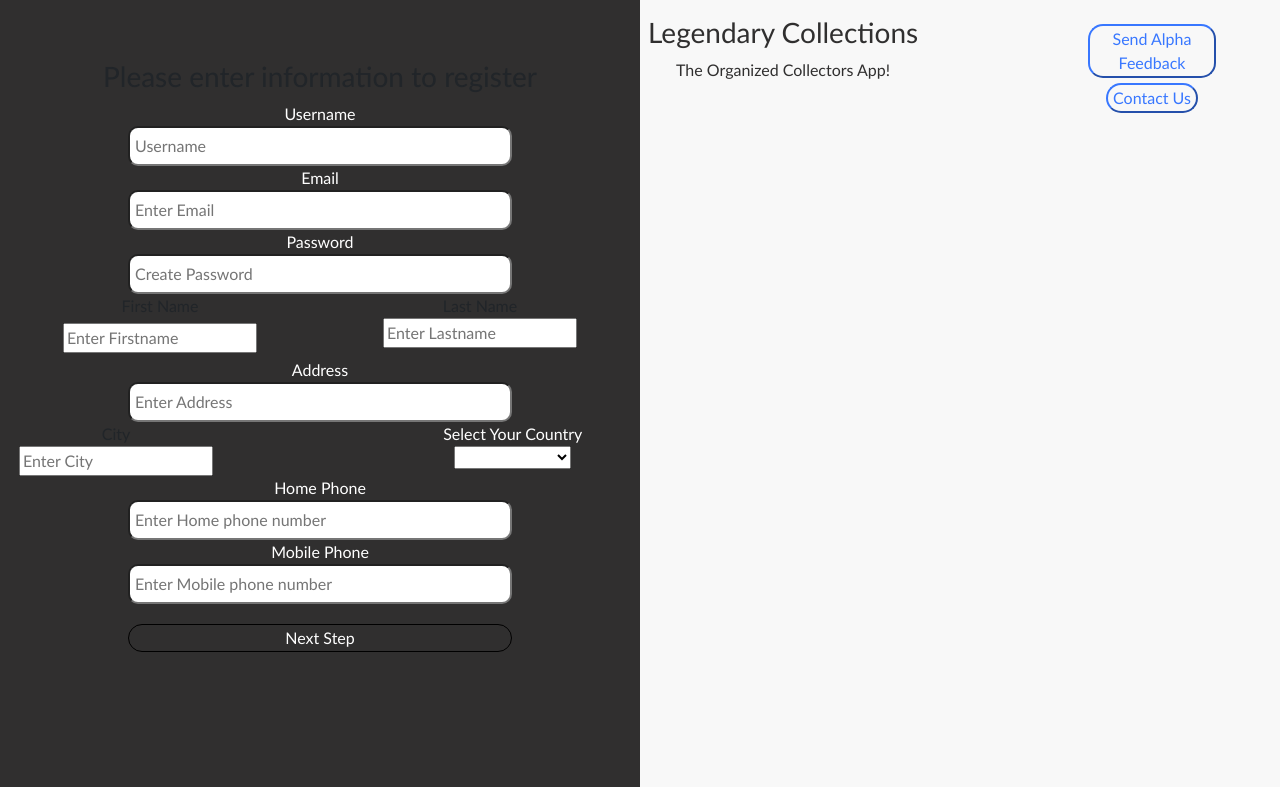
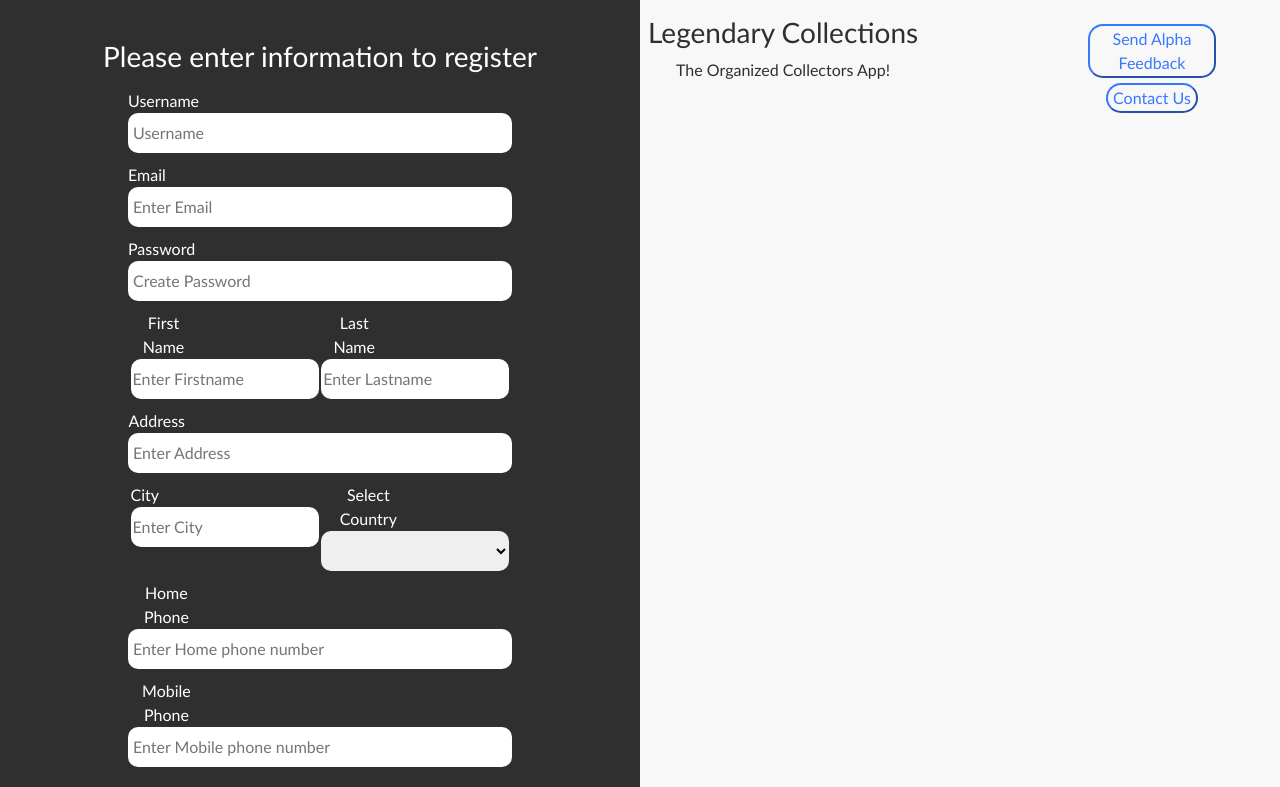
Before and after one commit to tylerletendre98/legendaryApplicationsAssessment, a React (Create React App) app in the folder legendary-applications-assessment/: page / in a window 1280 px wide. Shown: the top 787 px of the page. Built offline with nearby package versions, Linux system fonts and the light colour scheme.

Commit message:
fixed the form lables that way sit on top of the lables and are positoned toward the left of the lable

```diff
--- a/legendary-applications-assessment/src/components/FormHeader/FormHeader.jsx
+++ b/legendary-applications-assessment/src/components/FormHeader/FormHeader.jsx
@@ -1,4 +1,5 @@
 import React from "react";
+import "./formHeader.css";
 
 function FormHeader() {
   return (
--- a/legendary-applications-assessment/src/components/FormHeader/formHeader.css
+++ b/legendary-applications-assessment/src/components/FormHeader/formHeader.css
@@ -0,0 +1,4 @@
+.form-header-container {
+  color: white;
+  margin-bottom: 15px;
+}
--- a/legendary-applications-assessment/src/components/RegisterForm/RegisterForm.jsx
+++ b/legendary-applications-assessment/src/components/RegisterForm/RegisterForm.jsx
@@ -64,7 +64,7 @@
         </div>
       </div>
       <div className="input-container">
-        <div className="input-lable">
+        <div className="input-lable-email">
           <label>Email</label>
         </div>
         <div>
@@ -89,14 +89,12 @@
           />
         </div>
       </div>
-      <div className="container">
-        <div className="row">
-          <div className="col">
+      <div className="small-input-container">
         <div className="input-container-small">
-              <div className="input-lable">
+          <div className="input-lable-name">
             <label>First Name</label>
           </div>
-              <div className="form-floating">
+          <div>
             <input
               type="text"
               placeholder="Enter Firstname"
@@ -105,13 +103,9 @@
             />
           </div>
         </div>
-          </div>
-          <div className="col">
         <div className="input-container-small">
-              <div>
-                <label htmlFor="floatingInputGrid" className="input-lable">
-                  Last Name
-                </label>
+          <div className="input-lable-name">
+            <label>Last Name</label>
           </div>
           <div>
             <input
@@ -120,8 +114,6 @@
               value={lastName}
               onChange={(e) => setLastName(e.target.value)}
             />
-              </div>
-            </div>
           </div>
         </div>
       </div>
@@ -140,12 +132,10 @@
           />
         </div>
       </div>
-      <div className="container">
-        <div className="row">
-          <div className="col">
+      <div className="small-input-container">
         <div className="input-container-small">
           <div>
-                <label className="input-lable">City</label>
+            <label className="input-lable-city">City</label>
           </div>
           <div>
             <input
@@ -156,11 +146,9 @@
             />
           </div>
         </div>
-          </div>
-          <div className="col">
-            <div className="input-container">
-              <div className="input-lable">
-                <label htmlFor="floatingSelectGrid">Select Your Country</label>
+        <div className="input-container-small">
+          <div className="input-lable-small">
+            <label htmlFor="floatingSelectGrid">Select Country</label>
           </div>
           <div>
             <select
@@ -175,10 +163,8 @@
           </div>
         </div>
       </div>
-        </div>
-      </div>
       <div className="input-container">
-        <div className="input-lable">
+        <div className="input-lable-phone">
           <label htmlFor="floatingInputGrid">Home Phone</label>
         </div>
         <div>
@@ -191,7 +177,7 @@
         </div>
       </div>
       <div className="input-container">
-        <div className="input-lable">
+        <div className="input-lable-phone">
           <label htmlFor="floatingInputGrid">Mobile Phone</label>
         </div>
         <div>
--- a/legendary-applications-assessment/src/components/RegisterForm/registerForm.css
+++ b/legendary-applications-assessment/src/components/RegisterForm/registerForm.css
@@ -30,6 +30,7 @@
   color: white;
   margin-left: 20%;
   width: 30vw;
+  margin-top: 10px;
 }
 
 .input-container input {
@@ -37,4 +38,55 @@
   height: 40px;
   border-radius: 10px;
   padding: 5px;
+  border-style: none;
 }
+
+.small-input-container {
+  display: flex;
+  justify-content: space-evenly;
+  width: 30vw;
+  margin-left: 20%;
+}
+
+.input-container-small {
+  color: white;
+  width: 49%;
+  margin-top: 10px;
+}
+
+.input-container-small input {
+  width: 100%;
+  border-radius: 10px;
+  border-style: none;
+  height: 40px;
+}
+
+.input-container-small select {
+  width: 100%;
+  height: 40px;
+  border-radius: 10px;
+  border-style: none;
+}
+
+.input-lable {
+  padding-right: 85%;
+}
+
+.input-lable-small {
+  padding-right: 50%;
+}
+
+.input-lable-city {
+  padding-right: 85%;
+}
+
+.input-lable-phone {
+  padding-right: 80%;
+}
+.input-lable-name {
+  padding-right: 65%;
+}
+
+.input-lable-email {
+  padding-right: 92%;
+}
--- a/legendary-applications-assessment/src/pages/registerPage.css
+++ b/legendary-applications-assessment/src/pages/registerPage.css
@@ -2,5 +2,5 @@
   background-color: rgb(48, 47, 47);
   height: 150vh;
   width: 50vw;
-  padding-top: 7.5vh;
+  padding-top: 5vh;
 }
```
Lines whose indentation alone changed are shown as unchanged.
